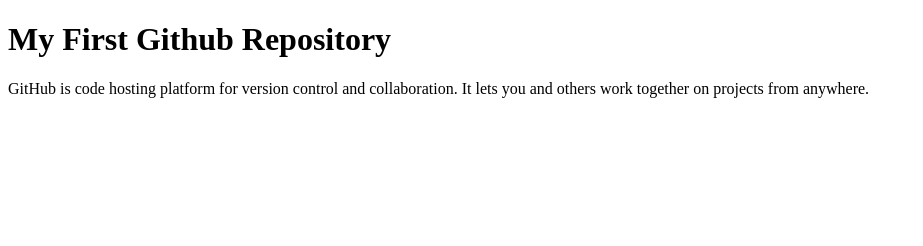
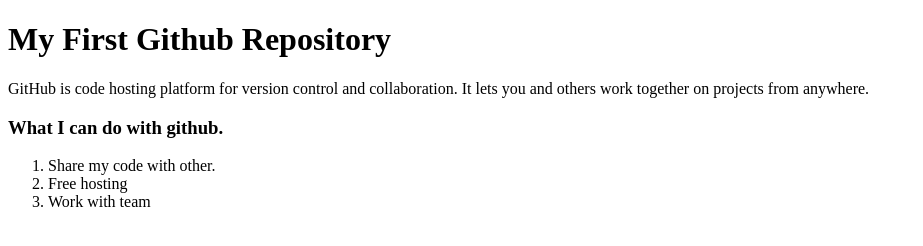
Before and after one commit to brcshakil1/my-first-github-repo, a plain HTML site: page index.html in a window 1280 px wide. Shown: the whole page, without its empty margins (0-923 px from the left). Drawn offline with Linux system fonts and the light colour scheme.

Commit message:
added little about github

```diff
--- a/index.html
+++ b/index.html
@@ -8,5 +8,11 @@
 <body>
     <h1>My First Github Repository</h1>
     <p>GitHub is code hosting platform for version control and collaboration. It lets you and others work together on projects from anywhere.</p>
+    <h3>What I can do with github.</h3>
+    <ol>
+        <li>Share my code with other.</li>
+        <li>Free hosting</li>
+        <li>Work with team</li>
+    </ol>
 </body>
 </html>
```
